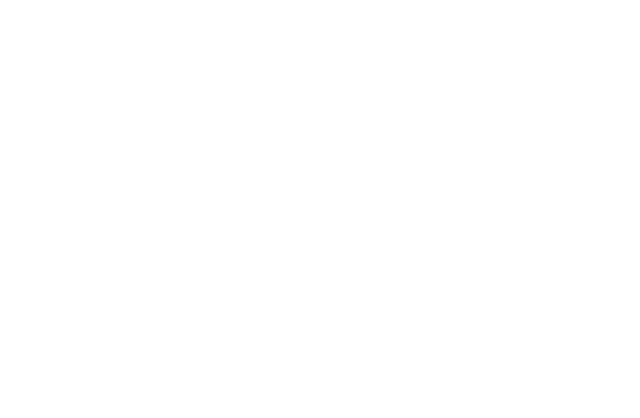
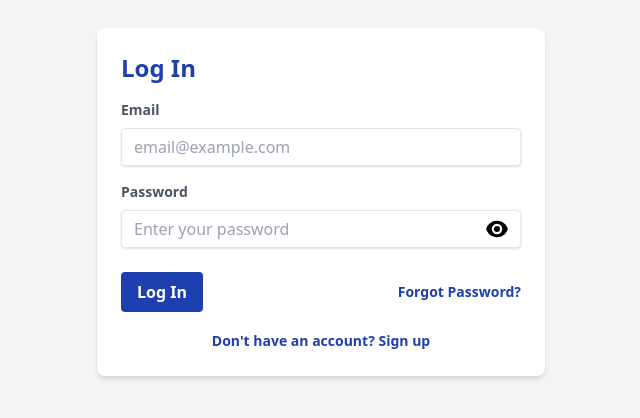
Before and after one commit to Lewoczegg/quiz-app, a React (Vite) app in the folder quiz-app-frontend/: page /login in a window 1280 px wide. Before the commit this address had no page. Shown: the part 198-616 px from the top of the page, without its empty margins (319-959 px from the left). Built offline with nearby package versions, Linux system fonts and the light colour scheme.

Commit message:
Create login page UI

```diff
--- a/quiz-app-frontend/package.json
+++ b/quiz-app-frontend/package.json
@@ -10,6 +10,7 @@
     "preview": "vite preview"
   },
   "dependencies": {
+    "@heroicons/react": "^2.1.1",
     "react": "^18.2.0",
     "react-dom": "^18.2.0",
     "react-router-dom": "^6.21.1"
--- a/quiz-app-frontend/src/App.tsx
+++ b/quiz-app-frontend/src/App.tsx
@@ -1,11 +1,13 @@
 import { Route, Routes } from "react-router-dom";
 import WelcomePage from "./pages/WelcomePage";
+import LoginPage from "./pages/LoginPage";
 
 function App() {
   return (
     <div className="bg-neutral-lightgray">
       <Routes>
         <Route path="/" element={<WelcomePage />} />
+        <Route path="/login" element={<LoginPage />} />
       </Routes>
     </div>
   );
--- /dev/null
+++ b/quiz-app-frontend/src/pages/LoginPage.tsx
@@ -0,0 +1,86 @@
+import React, { useState } from "react";
+import { Link } from "react-router-dom";
+import { EyeIcon, EyeSlashIcon } from "@heroicons/react/24/solid";
+
+const LoginPage = () => {
+  const [showPassword, setShowPassword] = useState(false);
+
+  const togglePasswordVisibility = () => {
+    setShowPassword(!showPassword);
+  };
+
+  return (
+    <div className="container mx-auto p-4 flex justify-center items-center min-h-screen bg-neutral-lightgray">
+      <div className="max-w-md w-full bg-white p-6 rounded-lg shadow-md">
+        <h2 className="text-2xl font-bold mb-4 text-primary-blue">Log In</h2>
+        <form>
+          <div className="mb-4">
+            <label
+              htmlFor="email"
+              className="block text-neutral-darkgray text-sm font-bold mb-2"
+            >
+              Email
+            </label>
+            <input
+              type="email"
+              id="email"
+              placeholder="email@example.com"
+              className="shadow appearance-none border rounded w-full py-2 px-3 text-neutral-darkgray leading-tight focus:outline-none focus:shadow-outline"
+            />
+          </div>
+          <div className="mb-6 relative">
+            <label
+              htmlFor="password"
+              className="block text-neutral-darkgray text-sm font-bold mb-2"
+            >
+              Password
+            </label>
+            <input
+              type={showPassword ? "text" : "password"}
+              id="password"
+              placeholder="Enter your password"
+              className="shadow appearance-none border rounded w-full py-2 px-3 text-neutral-darkgray leading-tight focus:outline-none focus:shadow-outline pr-10"
+            />
+            <span className="absolute inset-y-0 right-0 pr-3 pt-7 flex items-center text-sm leading-5">
+              <button
+                type="button"
+                onClick={togglePasswordVisibility}
+                className="focus:outline-none"
+              >
+                {showPassword ? (
+                  <EyeSlashIcon className="h-6 w-6" />
+                ) : (
+                  <EyeIcon className="h-6 w-6" />
+                )}
+              </button>
+            </span>
+          </div>
+          <div className="flex items-center justify-between">
+            <button
+              className="bg-primary-blue hover:bg-secondary-teal text-white font-bold py-2 px-4 rounded focus:outline-none focus:shadow-outline"
+              type="submit"
+            >
+              Log In
+            </button>
+            <Link
+              to="/forgot-password"
+              className="inline-block align-baseline font-bold text-sm text-primary-blue hover:text-secondary-teal"
+            >
+              Forgot Password?
+            </Link>
+          </div>
+        </form>
+        <div className="mt-4 text-center">
+          <Link
+            to="/signup"
+            className="font-bold text-sm text-primary-blue hover:text-secondary-teal"
+          >
+            Don't have an account? Sign up
+          </Link>
+        </div>
+      </div>
+    </div>
+  );
+};
+
+export default LoginPage;
--- a/quiz-app-frontend/src/pages/WelcomePage.tsx
+++ b/quiz-app-frontend/src/pages/WelcomePage.tsx
@@ -1,3 +1,5 @@
+import { Link } from "react-router-dom";
+
 const WelcomePage = () => {
   return (
     <div className="container mx-auto text-center p-4 min-h-screen flex flex-col justify-center lg:px-20">
@@ -10,9 +12,12 @@ const WelcomePage = () => {
         and more to learn and grow.
       </p>
       <div className="flex justify-center gap-4">
-        <button className="bg-secondary-green hover:bg-secondary-teal text-white font-bold py-2 px-8 rounded transition duration-300">
-          Log In
-        </button>
+        <Link to="/login">
+          <button className="bg-secondary-green hover:bg-secondary-teal text-white font-bold py-2 px-8 rounded transition duration-300">
+            Log In
+          </button>
+        </Link>
+
         <button className="bg-secondary-orange hover:bg-accent-yellow text-white font-bold py-2 px-8 rounded transition duration-300">
           Register
         </button>
```
Also changed, not shown: 1 other file (tests, documents, lock files or other folders).
